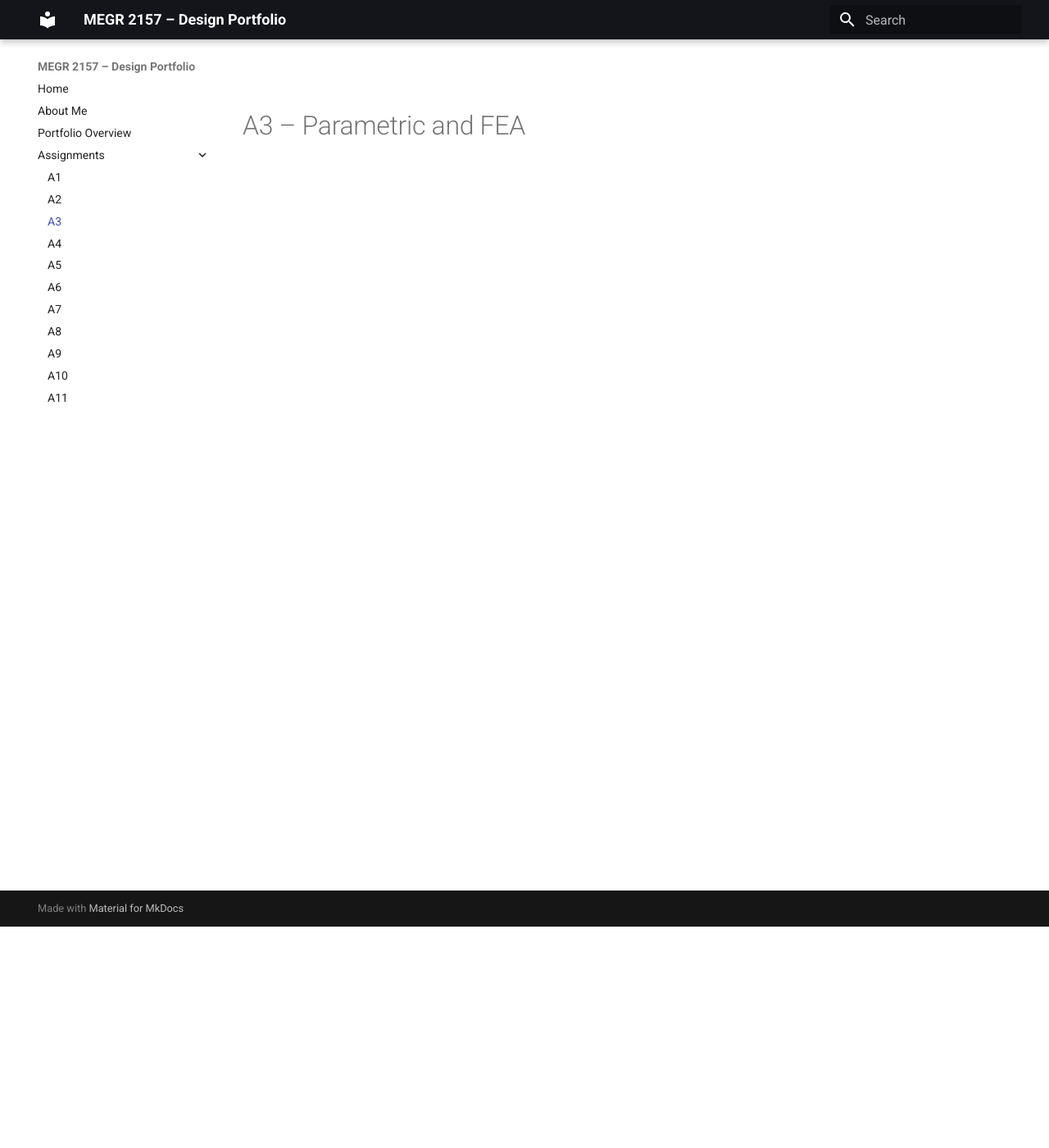
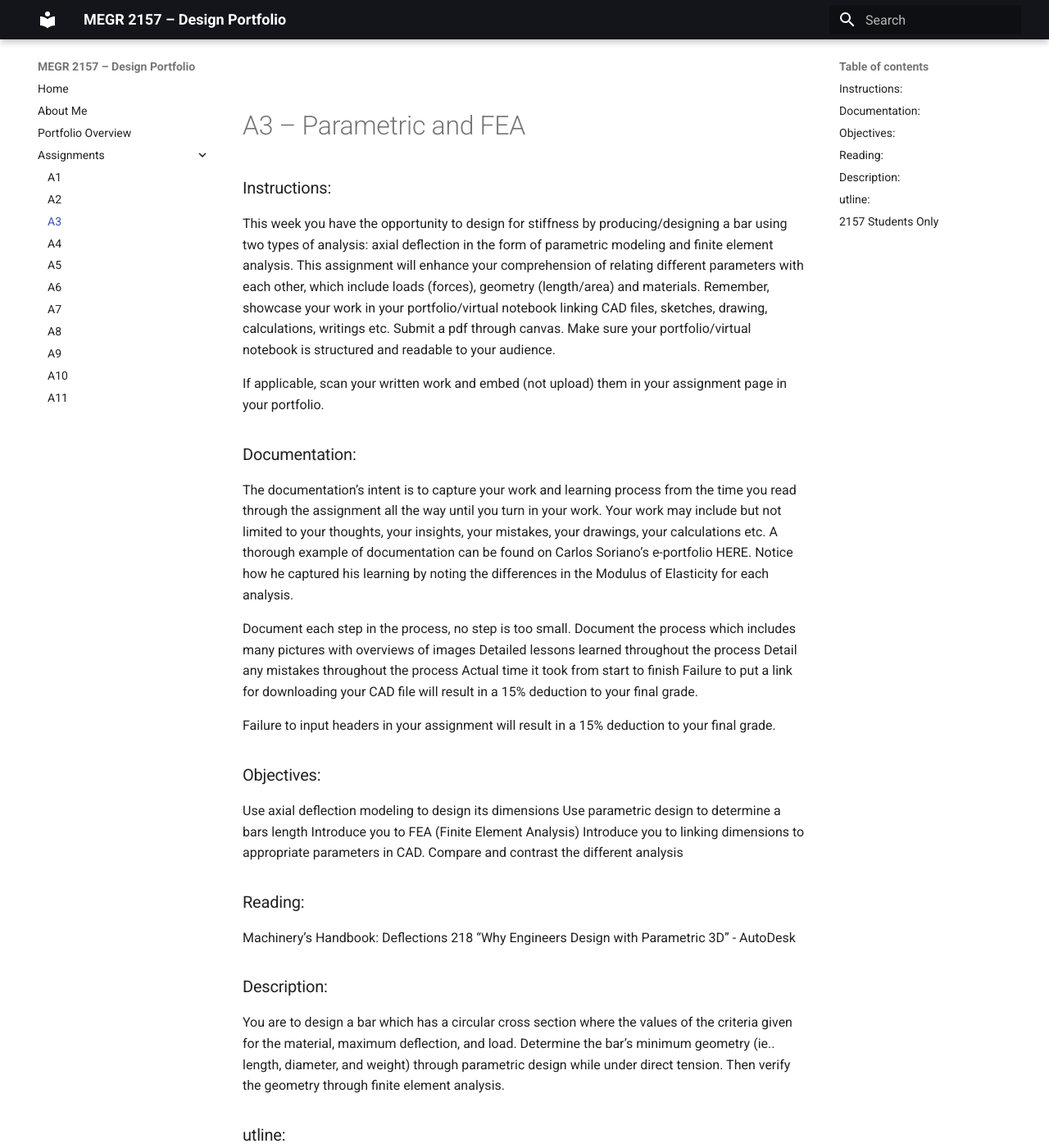
Before and after one commit to seaberr/kohlers-megr2157-portfolio, an MkDocs documentation site: the page built from docs/assignments/A03/index.md, in a window 1280 px wide and 1400 px high, scrolled down 270 px. Shown: the whole window at 82% size. Built offline with MkDocs 1.6.1 and Material for MkDocs 9.7.7, drawn with Linux system fonts in a browser that asks for light colours; some of the changed text lies outside the part shown.

Commit message:
Update index.md

```diff
--- a/docs/assignments/A03/index.md
+++ b/docs/assignments/A03/index.md
@@ -1,2 +1,63 @@
 ![MEGR 2156-7 Title](MEES_Logo_Standard.png)
 # A3 – Parametric and FEA
+### Instructions:
+This week you have the opportunity to design for stiffness by producing/designing a bar using two types of analysis: axial deflection in the form of parametric modeling and finite element analysis. This assignment will enhance your comprehension of relating different parameters with each other, which include loads (forces), geometry (length/area) and materials. Remember, showcase your work in your portfolio/virtual notebook linking CAD files, sketches, drawing, calculations, writings etc. Submit a pdf through canvas. Make sure your portfolio/virtual notebook is structured and readable to your audience.
+
+If applicable, scan your written work and embed (not upload) them in your assignment page in your portfolio.
+### Documentation:
+The documentation’s intent is to capture your work and learning process from the time you read through the assignment all the way until you turn in your work. Your work may include but not limited to your thoughts, your insights, your mistakes, your drawings, your calculations etc. A thorough example of documentation can be found on Carlos Soriano’s e-portfolio HERE. Notice how he captured his learning by noting the differences in the Modulus of Elasticity for each analysis.
+
+Document each step in the process, no step is too small.
+Document the process which includes many pictures with overviews of images
+Detailed lessons learned throughout the process
+Detail any mistakes throughout the process
+Actual time it took from start to finish
+Failure to put a link for downloading your CAD file will result in a 15% deduction to your final grade.
+
+Failure to input headers in your assignment will result in a 15% deduction to your final grade.
+
+### Objectives:
+Use axial deflection modeling to design its dimensions
+Use parametric design to determine a bars length
+Introduce you to FEA (Finite Element Analysis)
+Introduce you to linking dimensions to appropriate parameters in CAD.
+Compare and contrast the different analysis
+### Reading:
+Machinery’s Handbook:
+Deflections 218
+“Why Engineers Design with Parametric 3D” - AutoDesk
+### Description:
+You are to design a bar which has a circular cross section where the values of the criteria given for the material, maximum deflection, and load. Determine the bar’s minimum geometry (ie.. length, diameter, and weight) through parametric design while under direct tension. Then verify the geometry through finite element analysis.
+### utline:
+(45%) Parametrically design a bar in CAD with an applied direct load between 300 lbf < F < 500 lbf. The max axial deflection of the bar is .009 inches. The bar is to be designed from Aluminum with a range of Young’s Modulus from (8.5 - 11.5) x 106 psi.
+(5%) Choose the values for the cross sectional area of the bar. (width, height, and thickness)
+(5%) Use the direct tension elongation equation in the Machinery’s Handbook to parametrically determine the length of the bar.
+(35%) Generate the bar in CAD by assigning the parameters of Modulus of Elasticity, max deflection, load, width, height, and thickness to parametric equations in order to determine the length of the bar.
+(40%) Conduct a FEA on the bar using the same load used to generate the bar's geometry.
+(20%) Generate a deflection map in the FEA.
+(20%) Generate a von Mises Stress map.
+(5%) Check the maximum stress is lower than the strength of Aluminum (Sy = 40 ksi) and note the safety factor.
+(10%) Design Reflection
+(5%) Report the axial deflection from your parametric hand-calculation and from your FEA. Calculate the percent difference between the two.
+If there is a meaningful discrepancy, identify at least one likely source (e.g., assumptions in the hand-calc, boundary conditions, mesh density, material property inputs).
+If the two values are essentially the same, explain why you'd expect them to agree for this geometry and loading (e.g., no stress concentrations, simple axial loading, coarse mesh still adequate for a uniform cross-section).
+Either way, state which result you'd trust more for this design and why.
+(5%) Now imagine a fairly substantial pin hole on the left side of the bar. Look up the stress concentration factor (Kt) for a hole in a flat bar in tension (Peterson's charts or Machinery's Handbook). Using your FEA's nominal stress away from the hole, estimate the peak stress at the hole and state whether it would still pass your safety factor. (Don’t redo the FEA!)
+(5%) Lessons Learned document mistakes made and actual time spent from start to finish.
+### 2157 Students Only
+(20%) Topic: Modify Design Parameters
+
+Instructions:
+
+Cycle through #2, change each of the design parameters which include load, thickness, height and width. Keep the material and the fixture the same.
+
+Before you calculate, take a guess if the length will increase, decrease, or stay the same. (You will not be penalized for guessing incorrectly.)
+
+Resources:
+Video of parametric design in Fusion 360 HERE
+Video of FEA in Fusion 360 HERE
+Video for FEA in Creo  HERE
+Video for how to choose a material in Creo HERE
+Video of parametric design in Solidworks HERE
+FEA video in Solidworks HERE
+Matweb Material Property Data HERE
```
